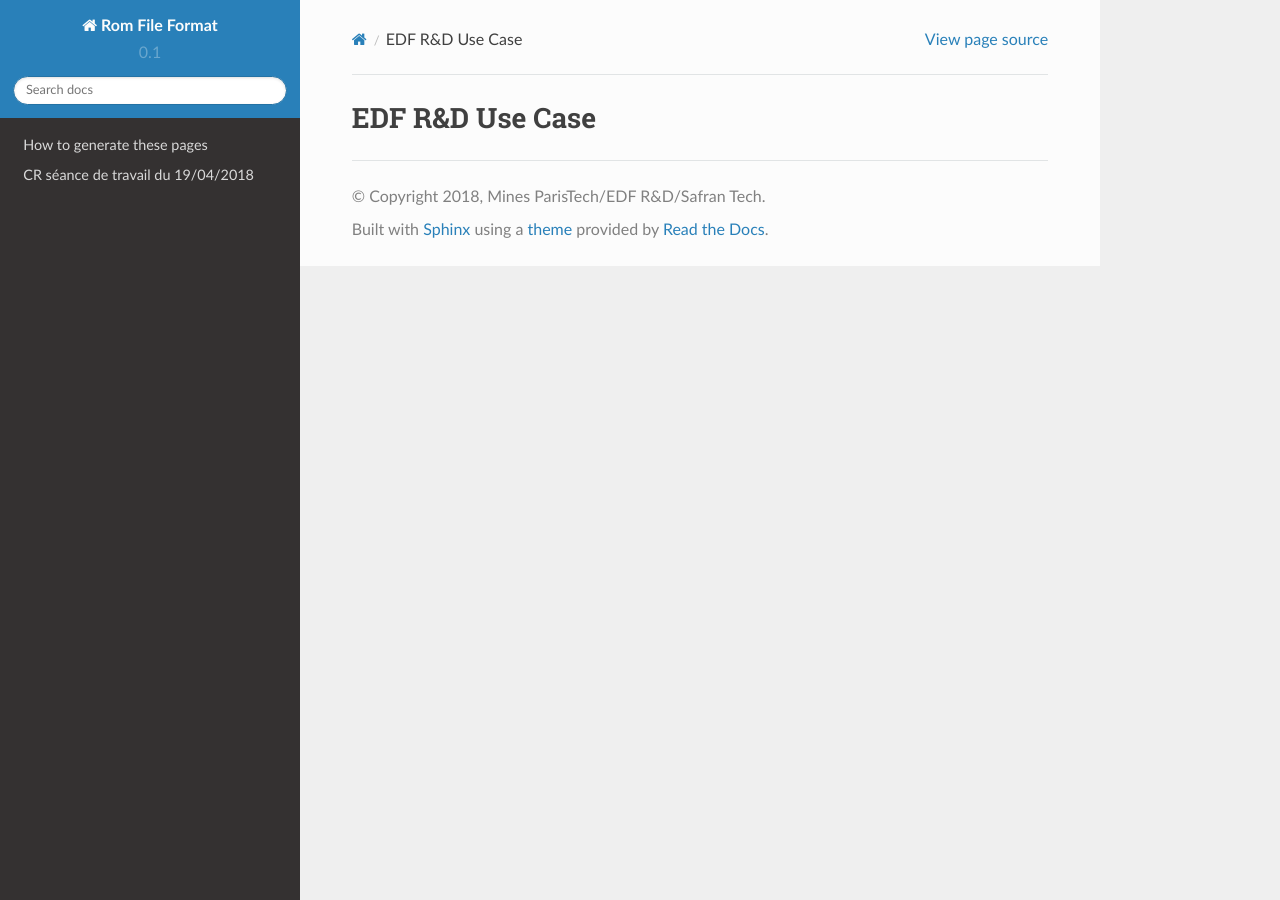
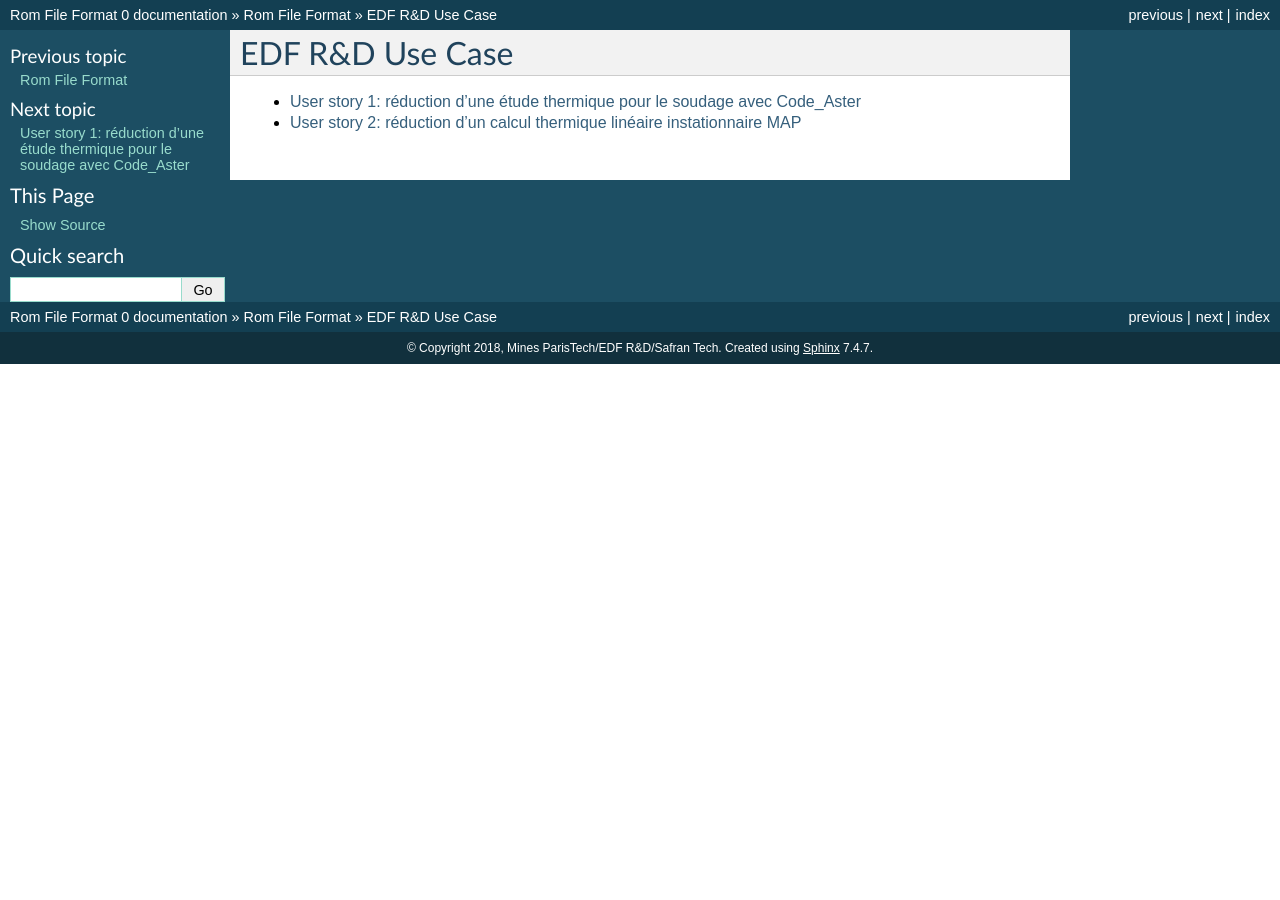
Before and after one commit to feelpp/mordicus, a Sphinx documentation site: the page built from source/UseCasesAndUserStories/UseCases_EDF/index.rst, in a window 1280 px wide. Built offline with Sphinx 7.4.7, drawn with Linux system fonts in a browser that asks for light colours; pages that are not in the unit, such as notebooks, are missing from menus.

Commit message:
Fix indexes and use default theme

```diff
--- a/source/UseCasesAndUserStories/UseCases_EDF/index.rst
+++ b/source/UseCasesAndUserStories/UseCases_EDF/index.rst
@@ -6,3 +6,6 @@ EDF R&D Use Case
 
 .. toctree::
     :maxdepth: 1
+
+    hyperreduction-Aster
+    linear-thermics-MAP
--- a/source/conf.py
+++ b/source/conf.py
@@ -103,7 +103,9 @@ pygments_style = 'sphinx'
 # The theme to use for HTML and HTML Help pages.  See the documentation for
 # a list of builtin themes.
 ##html_theme = 'pyramid'
-html_theme = 'sphinx_rtd_theme'
+# The following should be fixed
+#html_theme = 'sphinx_rtd_theme'
+html_theme = 'default'
 ##html_theme = 'cloud'
 # Theme options are theme-specific and customize the look and feel of a theme
 # further.  For a list of options available for each theme, see the
```
Also changed, not shown: source/index.rst (+8 -3 lines).
